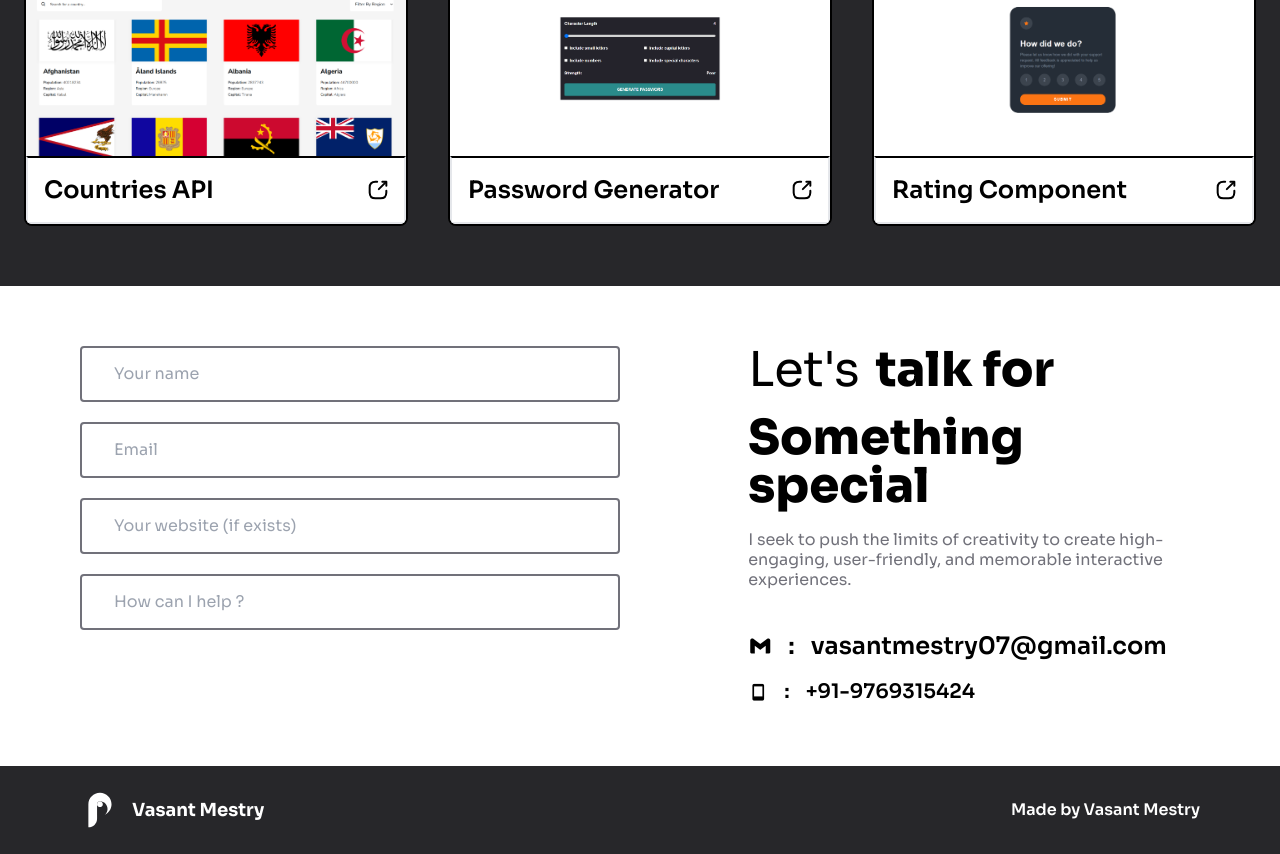
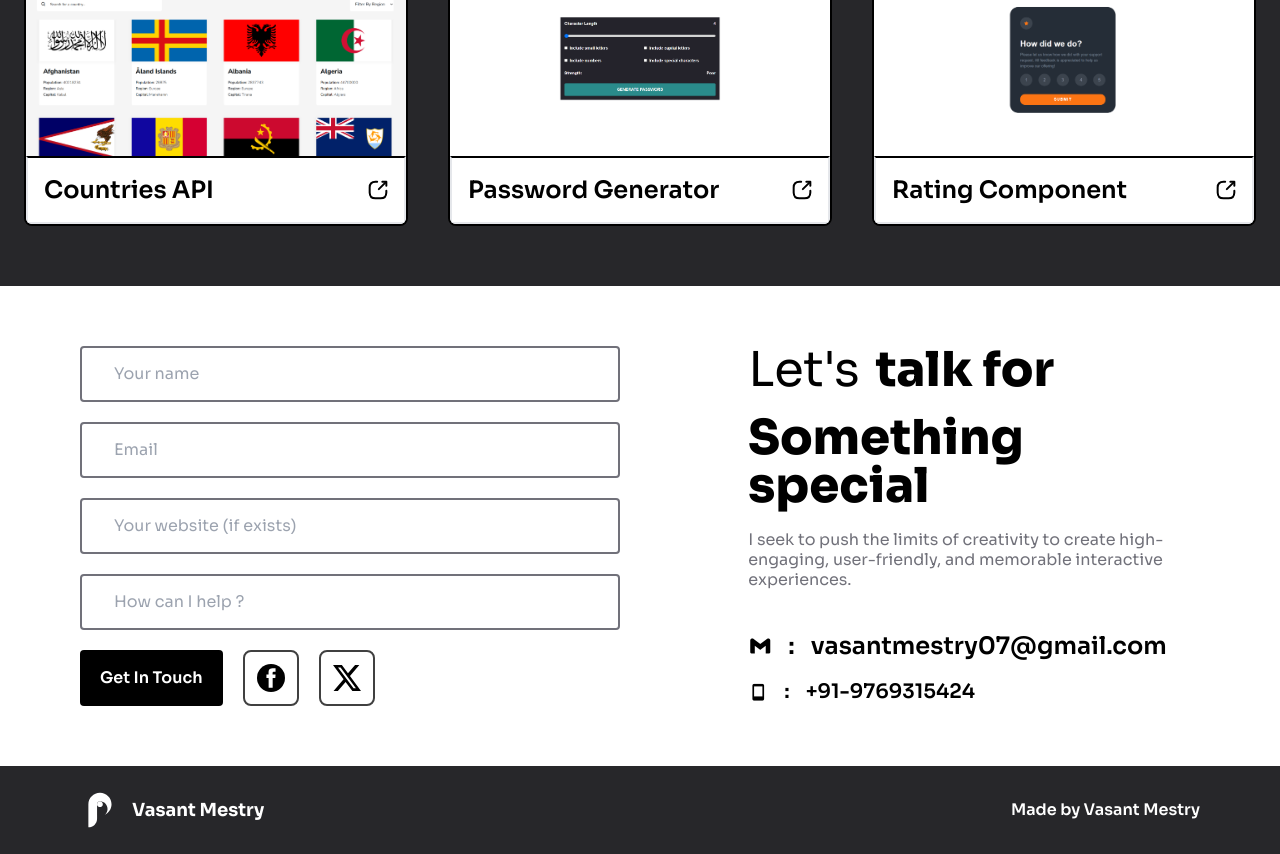
Before and after one commit to Vasant-Mestry-11/vasant-mestry-portfolio, a React (Vite) app: page / in a window 1280 px wide. Shown: the part 3536-4390 px from the top of the page. Built offline with nearby package versions, Linux system fonts and the light colour scheme.

Commit message:
:zap: :art: :lipstick: Contact form buttons

```diff
--- a/src/components/IconButton.jsx
+++ b/src/components/IconButton.jsx
@@ -1,11 +1,11 @@
 import PropTypes from "prop-types";
 
-const IconButton = ({ icon, title, link }) => {
+const IconButton = ({ icon, title, link, classNames }) => {
   return (
     <button
-      className="bg-secondary text-primary p-3 border-2 border-neutral rounded-lg
-        transition-all delay-100 h-12 w-12 hover:invert
-        "
+      className={`bg-secondary text-primary p-3 border-2 border-neutral rounded-lg
+        transition-all delay-100 h-12 w-12 hover:invert ${classNames}
+        `}
     >
       <a href={link} target="_blank">
         <img src={icon} alt={title} />
@@ -20,4 +20,5 @@ IconButton.propTypes = {
   icon: PropTypes.string.isRequired,
   title: PropTypes.string.isRequired,
   link: PropTypes.string.isRequired,
+  classNames: PropTypes.string,
 };
--- a/src/sections/Contact.jsx
+++ b/src/sections/Contact.jsx
@@ -1,6 +1,10 @@
 import { useState } from "react";
 import Input from "../components/Input";
 import VariableWeightText from "../components/VariableWeightText";
+import Button from "../components/Button";
+import IconButton from "../components/IconButton";
+import Facebook from "../assets/facebook.svg";
+import Twitter from "../assets/x.svg";
 
 const Contact = () => {
   const [details, setDetails] = useState({
@@ -21,6 +25,7 @@ const Contact = () => {
 
   return (
     <section className="flex gap-32">
+      <div className="flex flex-col gap-5 w-[100%]">
         <div className="flex flex-col gap-5 w-[100%]">
           <Input
             type="text"
@@ -53,6 +58,20 @@ const Contact = () => {
             placeholder="How can I help ?"
           />
         </div>
+        <div className="flex gap-5">
+          <Button>Get In Touch</Button>
+          <IconButton
+            icon={Facebook}
+            link="https://www.facebook.com/prathameshvm48/"
+            classNames="h-14 w-14"
+          />
+          <IconButton
+            icon={Twitter}
+            link="https://x.com/_vasantmestry_"
+            classNames="h-14 w-14"
+          />
+        </div>
+      </div>
       <div className="flex flex-col gap-10">
         <div className="flex flex-col gap-5">
           <VariableWeightText regularText="Let's" extraBoldText="talk for" />
```
Also changed, not shown: src/assets/facebook.svg (added), src/assets/x.svg (added). Lines whose indentation alone changed are shown as unchanged.
